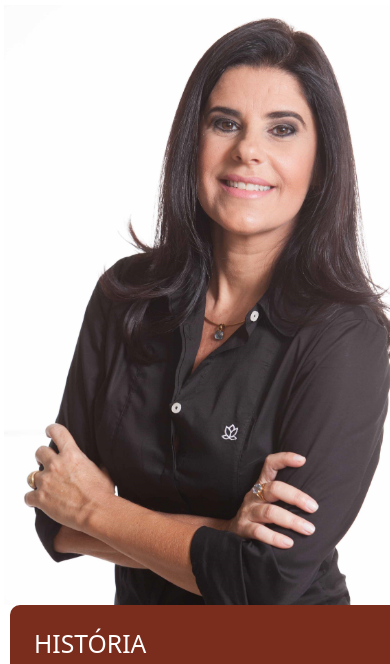
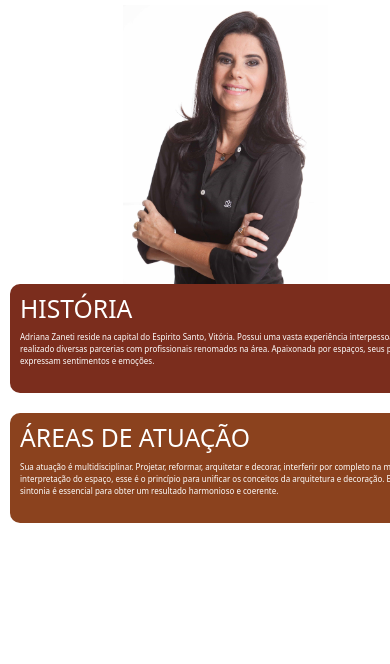
Before and after one commit to JoseVictorLDC/Site_ArquiteturaUrbanismo_post, a plain HTML site: page Projeto_ArquiteturaUrbanismo/sobreNos.html in a window 390 px wide. Shown: the part 141-805 px from the top of the page. Drawn offline with nearby package versions, Linux system fonts and the light colour scheme.

Commit message:
Site Oficial

```diff
--- a/Projeto_ArquiteturaUrbanismo/faleConosco.css
+++ b/Projeto_ArquiteturaUrbanismo/faleConosco.css
@@ -156,7 +156,7 @@ body {
 
 @media screen and (max-width: 768px) {}
 
-@media screen and (max-width: 600px) {
+@media screen and (max-width: 500px) {
   .col-esquerda {
     padding-left: 15px;
     margin-bottom: 60px;
@@ -169,6 +169,7 @@ body {
   .container-footer {
     height: 700px;
   }
+
   .navbar {
     display: none;
   }
--- a/Projeto_ArquiteturaUrbanismo/faleConosco.js
+++ b/Projeto_ArquiteturaUrbanismo/faleConosco.js
@@ -1,7 +1,7 @@
 // Adiciona a classe 'active' à opção de navegação correspondente com base no caminho da URL
-  $(document).ready(function(){
+$(document).ready(function () {
   var currentLocation = window.location.pathname;
-    $('.navbar-nav .nav-link').each(function(){
+  $('.navbar-nav .nav-link').each(function () {
     var link = $(this).attr('href');
     var currentLink = link.substring(link.lastIndexOf('/') + 1); // obtém a última parte do link
     var currentPath = currentLocation.substring(currentLocation.lastIndexOf('/') + 1); // obtém a última parte do caminho da URL
--- a/Projeto_ArquiteturaUrbanismo/index.css
+++ b/Projeto_ArquiteturaUrbanismo/index.css
@@ -249,7 +249,7 @@
 
 @media screen and (max-width: 768px) {}
 
-@media screen and (max-width: 600px) {
+@media screen and (max-width: 500px) {
   .col-esquerda {
     padding-left: 15px;
     margin-bottom: 60px;
--- a/Projeto_ArquiteturaUrbanismo/pedirOrcamento.css
+++ b/Projeto_ArquiteturaUrbanismo/pedirOrcamento.css
@@ -171,7 +171,7 @@ body {
 
 @media screen and (max-width: 768px) {}
 
-@media screen and (max-width: 600px) {
+@media screen and (max-width: 500px) {
   body {
     background-image: none;
   }
@@ -193,6 +193,7 @@ body {
   .container-footer {
     height: 700px;
   }
+
   .nav-link {
     color: black;
   }
--- a/Projeto_ArquiteturaUrbanismo/portifolio.css
+++ b/Projeto_ArquiteturaUrbanismo/portifolio.css
@@ -211,7 +211,7 @@
 
 @media screen and (max-width: 768px) {}
 
-@media screen and (max-width: 600px) {
+@media screen and (max-width: 500px) {
     .col-esquerda {
         padding-left: 15px;
         margin-bottom: 60px;
@@ -225,7 +225,7 @@
         height: 700px;
     }
 
-    .col-md-9{
+    .col-md-9 {
         column-count: 1;
     }
 
--- a/Projeto_ArquiteturaUrbanismo/sobreNos.css
+++ b/Projeto_ArquiteturaUrbanismo/sobreNos.css
@@ -206,9 +206,38 @@
     margin-left: 20px;
 }
 
-@media screen and (max-width: 768px) {}
+.text-white {
+    padding: 20px;
+}
 
-@media screen and (max-width: 600px) {
+@media screen and (max-width: 768px) {
+    .imagem {
+        width: 50%;
+        height: auto;
+        padding: 0px;
+        margin: 0px;
+    }
+
+    .coluna {
+        padding: 0px;
+        width: 200px;
+        gap: 10px;
+        height: 400px;
+    }
+
+    .text-white {
+        font-size: 50%;
+        margin: 0px;
+        padding: 10px;
+    }
+
+    .p {
+        margin: 0px;
+        padding: 0px;
+    }
+}
+
+@media screen and (max-width: 500px) {
     .col-esquerda {
         padding-left: 15px;
         margin-bottom: 60px;
--- a/Projeto_ArquiteturaUrbanismo/sobreNos.html
+++ b/Projeto_ArquiteturaUrbanismo/sobreNos.html
@@ -73,7 +73,7 @@
                     <!-- Bloco Esquerdo -->
                     <div class="col-md">
                         <div class="color-1">
-                            <div class="p-4 text-white">
+                            <div class="text-white">
                                 <h2>HISTÓRIA</h2>
                                 <p>
                                     Adriana Zaneti reside na capital do Espirito Santo, Vitória. Possui uma vasta
@@ -81,7 +81,6 @@
                                     renomados na área. Apaixonada por espaços, seus projetos expressam sentimentos e
                                     emoções.
                                 </p>
-                                <br> <br>
 
                             </div>
                         </div>
@@ -90,7 +89,7 @@
                     <!-- Bloco Direito -->
                     <div class="col-md">
                         <div class="color-2">
-                            <div class="p-4 text-white">
+                            <div class="text-white">
                                 <h2>ÁREAS DE ATUAÇÃO</h2>
                                 <p>
                                     Sua atuação é multidisciplinar. Projetar, reformar, arquitetar e decorar, interferir
@@ -98,7 +97,6 @@
                                     conceitos da arquitetura e decoração. Essa sintonia é essencial para obter um
                                     resultado harmonioso e coerente.
                                 </p>
-                                <br> <br>
 
                             </div>
                         </div>
```
Also changed, not shown: Projeto_ArquiteturaUrbanismo/pedirOrcamento.html (+2 -1 lines), Projeto_ArquiteturaUrbanismo/teste.html (+5 -1 lines), Projeto_ArquiteturaUrbanismo/faleConosco.html (indentation only), Projeto_ArquiteturaUrbanismo/portifolio.js (indentation only). Lines whose indentation alone changed are shown as unchanged.
